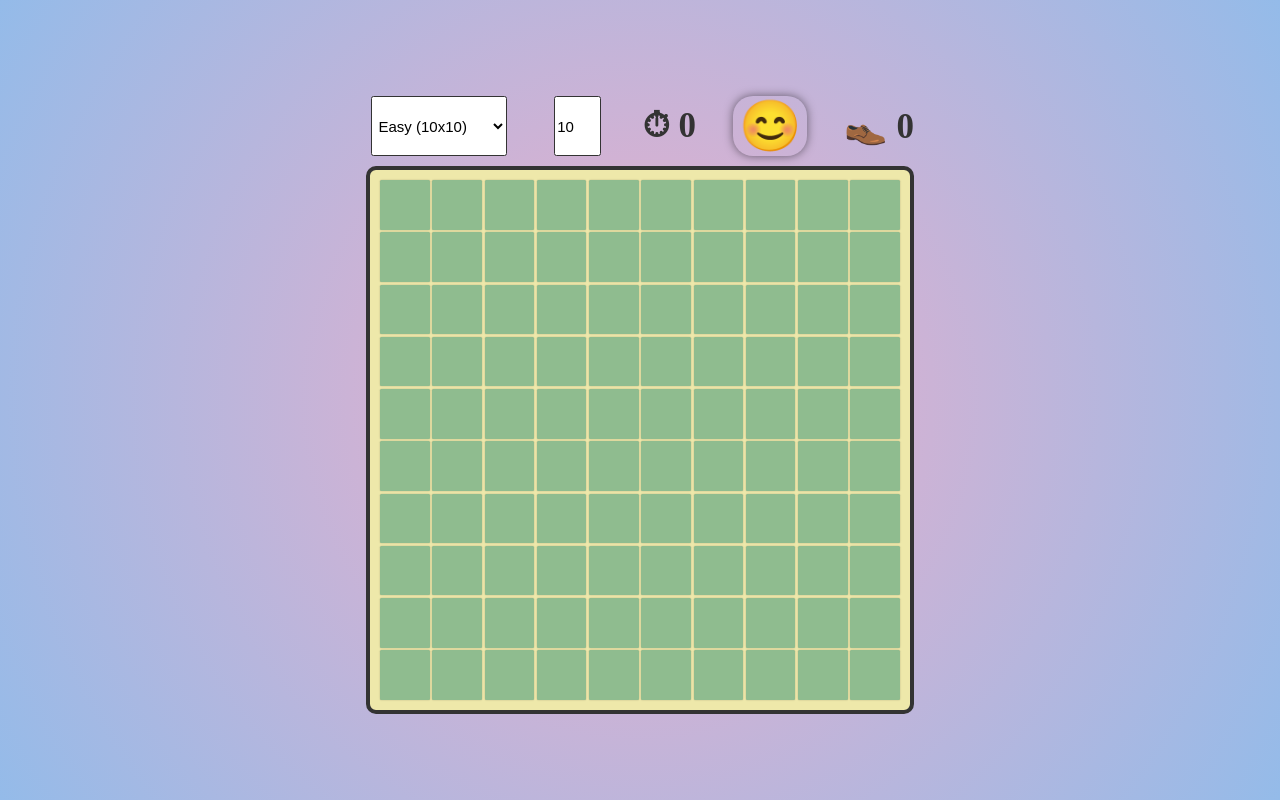
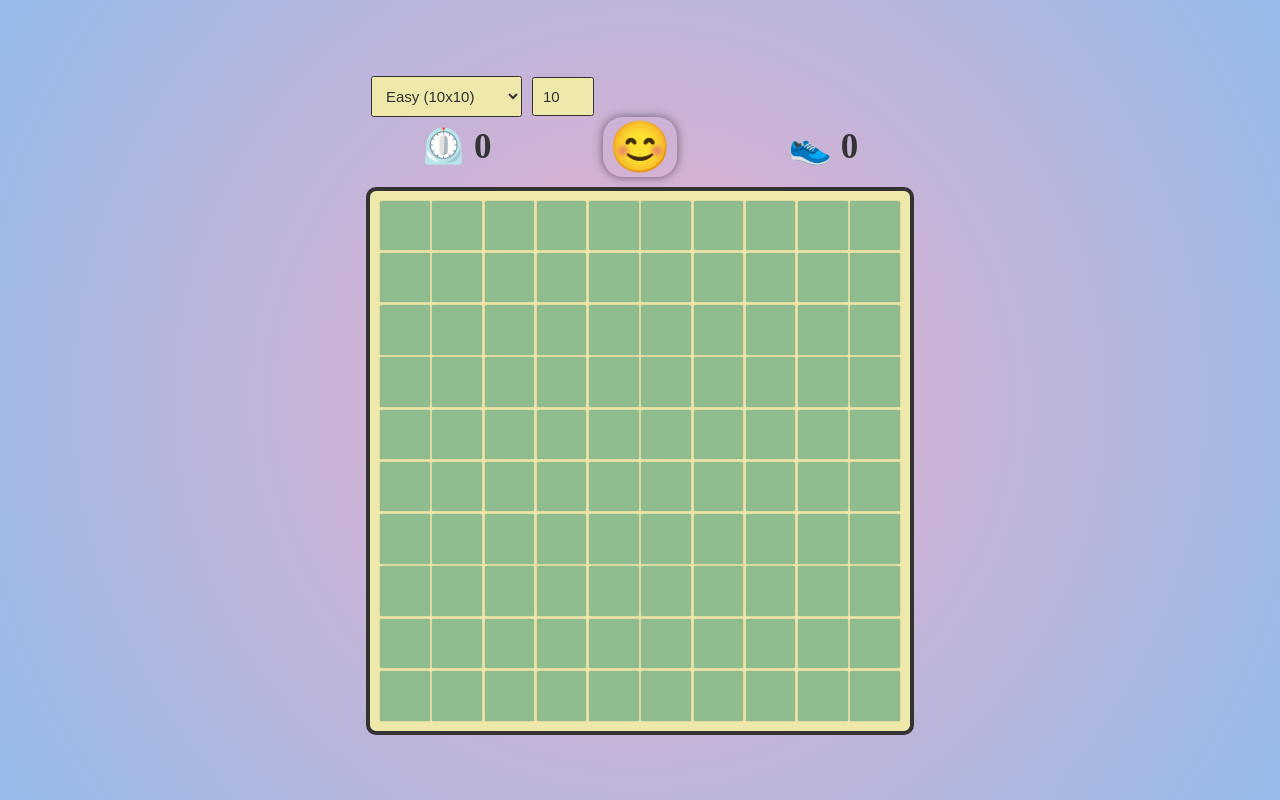
Before and after one commit to kyzym/minesweeper, a website with bundled scripts: page minesweeper/index.html in a window 1280 px wide. Built offline with nearby package versions, Linux system fonts and the light colour scheme.

Commit message:
refactor: input styles 05/18/2023 12:43:02

```diff
--- a/minesweeper/js/main.js
+++ b/minesweeper/js/main.js
@@ -16,22 +16,27 @@ let firstMoveMade = false;
 let gameOver = false;
 let intervalId = null;
 let difficulty = 'easy';
-let movesEmoji = '👞';
-let timeEmoji = '⏱';
+let movesEmoji = '👟';
+let timeEmoji = '⏲️';
 let restartEmoji = '😊';
 
 const EASY = { size: 10 };
 const MEDIUM = { size: 15 };
 const HARD = { size: 25 };
 
-const controlsContainer = document.createElement('div');
-controlsContainer.className = 'controls';
+const controls = createDiv('controls');
+
+const difficultyContainer = createDiv('difficulty-container');
+controls.appendChild(difficultyContainer);
 
 const difficultySelect = document.createElement('select');
+difficultySelect.className = 'difficulty-select';
+
 const minesInput = document.createElement('input');
+minesInput.className = 'mines-input';
 
-difficultySelect.className = 'difficulty-select';
-minesInput.className = 'mines-input';
+difficultyContainer.appendChild(difficultySelect);
+difficultyContainer.appendChild(minesInput);
 
 difficultySelect.innerHTML = `
   <option value="easy">Easy (10x10)</option>
@@ -44,9 +49,6 @@ minesInput.min = 10;
 minesInput.max = 99;
 minesInput.value = mines;
 
-controlsContainer.appendChild(difficultySelect);
-controlsContainer.appendChild(minesInput);
-
 export let board = Array(fieldSize)
   .fill()
   .map(() => Array(fieldSize).fill(0));
@@ -56,6 +58,8 @@ let flaggedCells = new Set();
 
 const gameContainer = createDiv('game-container');
 const container = createDiv('minesweeper');
+const controlsContainer = createDiv('controls-container');
+controls.appendChild(controlsContainer);
 const timeDisplay = createDiv('time-display', 'control');
 const movesDisplay = createDiv('moves-display', 'control');
 const restartButton = createButton(
@@ -65,7 +69,7 @@ const restartButton = createButton(
 );
 
 document.body.appendChild(gameContainer);
-gameContainer.appendChild(controlsContainer);
+gameContainer.appendChild(controls);
 gameContainer.appendChild(container);
 
 controlsContainer.appendChild(timeDisplay);
--- a/minesweeper/scss/_base.scss
+++ b/minesweeper/scss/_base.scss
@@ -8,7 +8,6 @@ body {
   margin: 0;
   padding: 0;
   box-sizing: border-box;
-  // background-color: $body-bg-color;
   background: rgb(238, 174, 202);
   background: radial-gradient(
     circle,
@@ -24,7 +23,7 @@ body {
 
 .controls {
   display: flex;
-  justify-content: space-between;
+  flex-direction: column;
   width: 100%;
   padding: 1rem;
 }
@@ -48,6 +47,12 @@ body {
   font-weight: bold;
   color: $border-color;
   font-size: 3.5rem;
+}
+
+.controls-container {
+  display: flex;
+  width: 100%;
+  justify-content: space-around;
 }
 
 .cell {
@@ -115,11 +120,27 @@ body {
 .difficulty-select,
 .mines-input {
   font-size: 1.5rem;
+  padding: 1rem;
   margin: 0 0.5rem;
-  padding: 0.25rem;
   border: 1px solid $border-color;
   border-radius: 0.25rem;
-  background-color: white;
+  background-color: $minesweeper-bg-color;
+  color: $border-color;
+  transition: border-color 0.3s ease, box-shadow 0.3s ease;
+  &:hover {
+    border-color: darken($border-color, 15%);
+    box-shadow: 0 0 0.5rem rgba($border-color, 0.5);
+  }
+
+  &:focus {
+    outline: none;
+    border-color: darken($border-color, 30%);
+    box-shadow: 0 0 0.7rem rgba($border-color, 0.7);
+  }
+  &:disabled {
+    background-color: white;
+    color: rgba(0, 0, 0, 0.301);
+  }
 }
 
 .mines-input {
```
Also changed, not shown: minesweeper/css/main.css, 1 other file.
